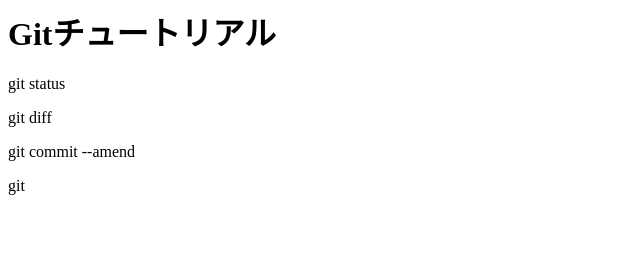
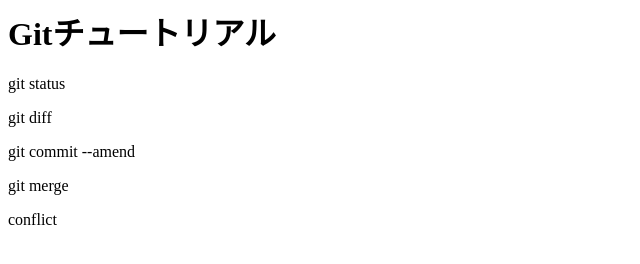
Before and after one commit to mas-nakamura/git_tutorial, a plain HTML site: page index.html in a window 1280 px wide. Shown: the whole page, without its empty margins (0-640 px from the left). Drawn offline with Linux system fonts and the light colour scheme.

Commit message:
コンフリクトを追記

```diff
--- a/index.html
+++ b/index.html
@@ -2,4 +2,5 @@
 <p>git status</p>
 <p>git diff</p>
 <p>git commit --amend</p>
-<p>git </p>
+<p>git merge </p>
+<p>conflict</p>
```
